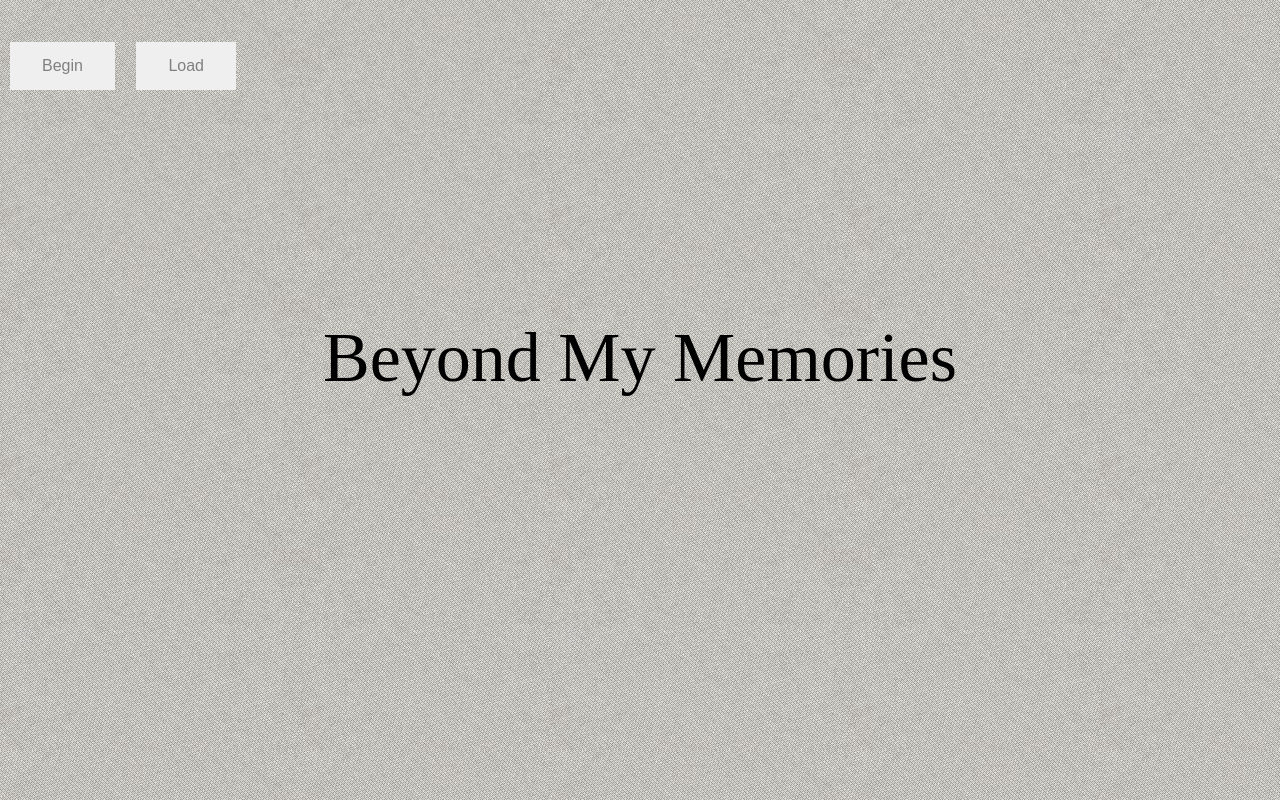
After one commit to beyondmymemories/beyondmymemories.github.io, a PHP site: page / in a window 1280 px wide. The commit adds this page. Run offline with PHP 8.4, Linux system fonts and the light colour scheme.

Commit message:
Updated Webpage

```diff
--- a/CSS/index.css
+++ b/CSS/index.css
@@ -1,14 +1,38 @@
 
 body{
-    background-image:Url("PlaceHolder.jpg");
+    background-image:url("../CSS/PlaceHolder.jpg");
 	background-color: grey
  }
 h1{
 
 }
+.button{
+  border: none;
+  color: grey;
+  padding: 15px 32px;
+  text-align: center;
+  text-decoration: none;
+  display: inline-block;
+  font-size: 16px;
+  margin: 4px 2px;
+  cursor: pointer;
+}
+div.container4 {
+    height: 10em;
+    position: relative }
+
+div.container4 p {
+    margin: 0;
+    position: absolute;
+    top: 50%;
+    left: 50%;
+    margin-right: -50%;
+    transform: translate(-50%, -50%) }
+p{
+	text-align: center;
+    font-family: url();
+}
 .fade-in-text{
-	display: inline-block;
-	font-family: Arial, Helvetica, sans-serif;
 	font-size: 70px;
 	color: black;
 	animation: fadeIn linear 4s;
--- /dev/null
+++ b/index.html
@@ -0,0 +1,16 @@
+<!doctype html>
+<html>
+<head>
+<link href="CSS/index.css" rel="stylesheet" type="text/css">
+</head>
+<body>
+<div class="fade-in-text">
+<div class="container4">
+    <p> Beyond My Memories</p>
+    <button class="button button1">Begin</button>
+    <button class="button button1">Load</button>
+</div>
+</div>
+
+</body>
+</html>
```
Also changed, not shown: index.css (deleted, +0 -43 lines).
